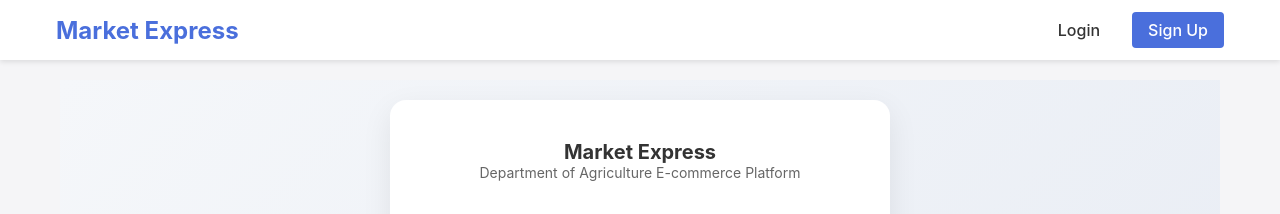
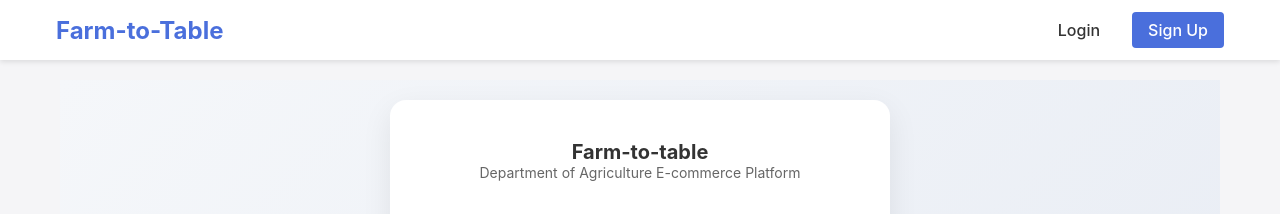
Before and after one commit to RavenKape02/Farm-to-Table-Ecommerce, a React (Vite) app: page /register in a window 1280 px wide. Shown: the top 214 px of the page. Built offline with nearby package versions, Linux system fonts and the light colour scheme.

Commit message:
Chore: Updated name of header

```diff
--- a/src/components/Header.jsx
+++ b/src/components/Header.jsx
@@ -16,7 +16,7 @@ const Header = () => {
     <header className="header">
       <div className="container">
         <Link to="/" className="logo">
-          Market Express
+          Farm-to-Table
         </Link>
 
         <nav className="nav">
--- a/src/pages/RegisterPage.jsx
+++ b/src/pages/RegisterPage.jsx
@@ -72,7 +72,7 @@ const RegisterPage = () => {
     <div className="register-container">
       <div className="register-form-container">
         <div className="auth-logo">
-          <h3>Market Express</h3>
+          <h3>Farm-to-table</h3>
           <p>Department of Agriculture E-commerce Platform</p>
         </div>
 
```
Also changed, not shown: 1 other file (tests, documents, lock files or other folders).
